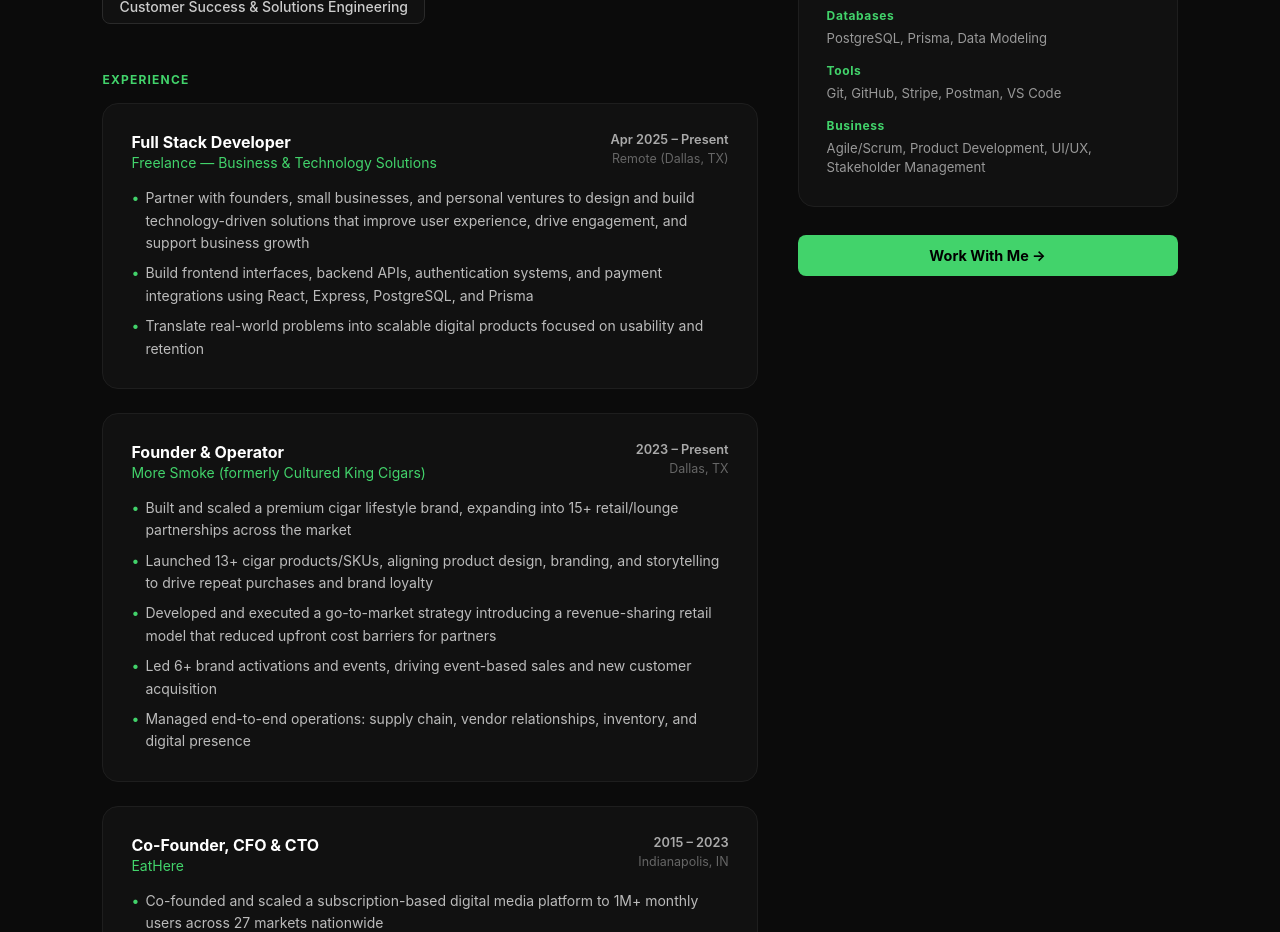
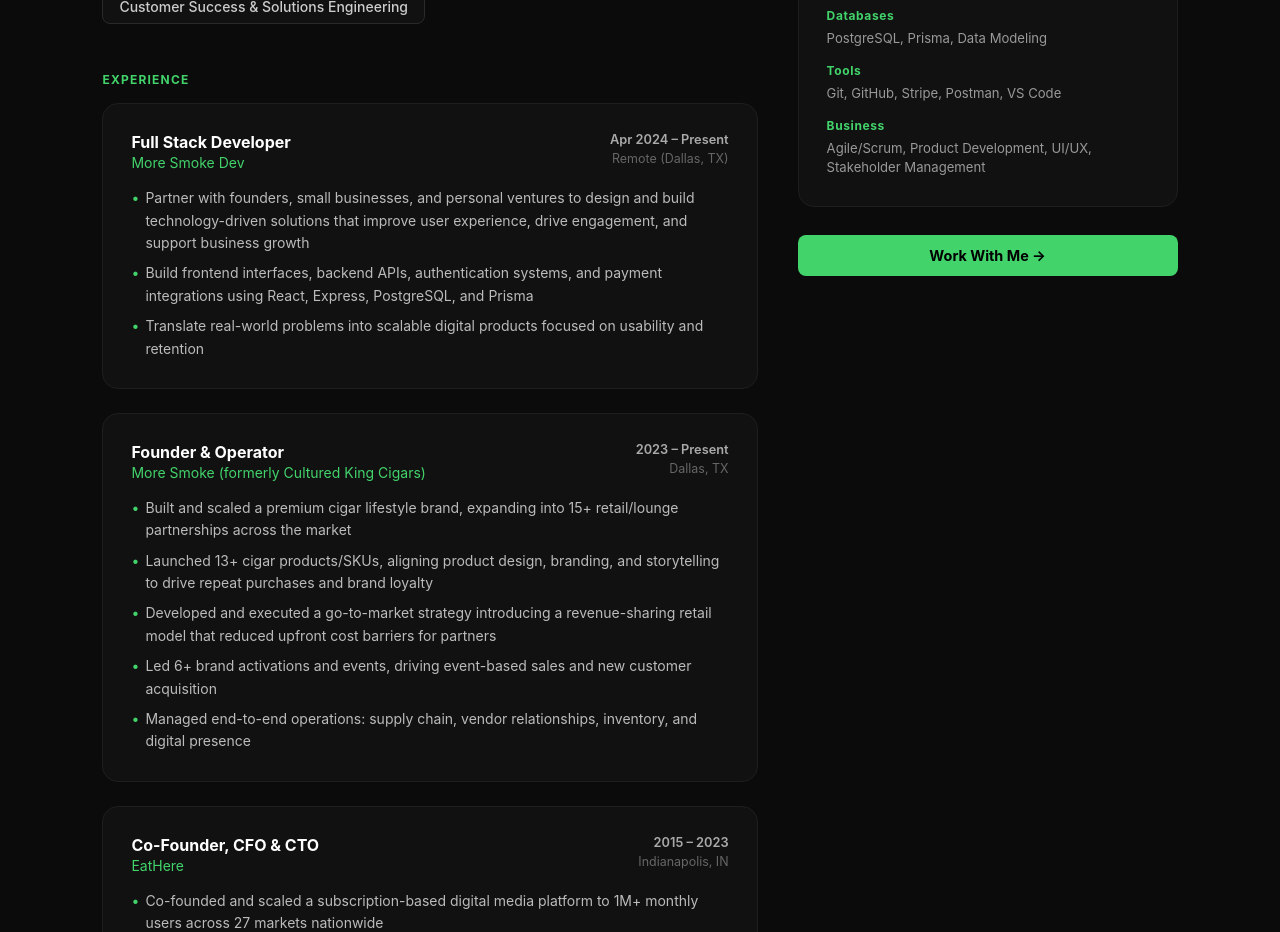
Before and after one commit to 19awburris88/more-smoke-dev, a React (Vite) app: page /about in a window 1280 px wide. Shown: the part 1540-2472 px from the top of the page. Built offline with nearby package versions, Linux system fonts and the light colour scheme; a web font is replaced by a local one.

Commit message:
Update experience entry: Freelance → More Smoke Dev, start date Apr 2024
Co-Authored-By: Claude Sonnet 4.6 <noreply@anthropic.com>

```diff
--- a/src/pages/About.jsx
+++ b/src/pages/About.jsx
@@ -1,8 +1,8 @@
 const experience = [
   {
     role: "Full Stack Developer",
-    company: "Freelance — Business & Technology Solutions",
-    period: "Apr 2025 – Present",
+    company: "More Smoke Dev",
+    period: "Apr 2024 – Present",
     location: "Remote (Dallas, TX)",
     bullets: [
       "Partner with founders, small businesses, and personal ventures to design and build technology-driven solutions that improve user experience, drive engagement, and support business growth",
```
